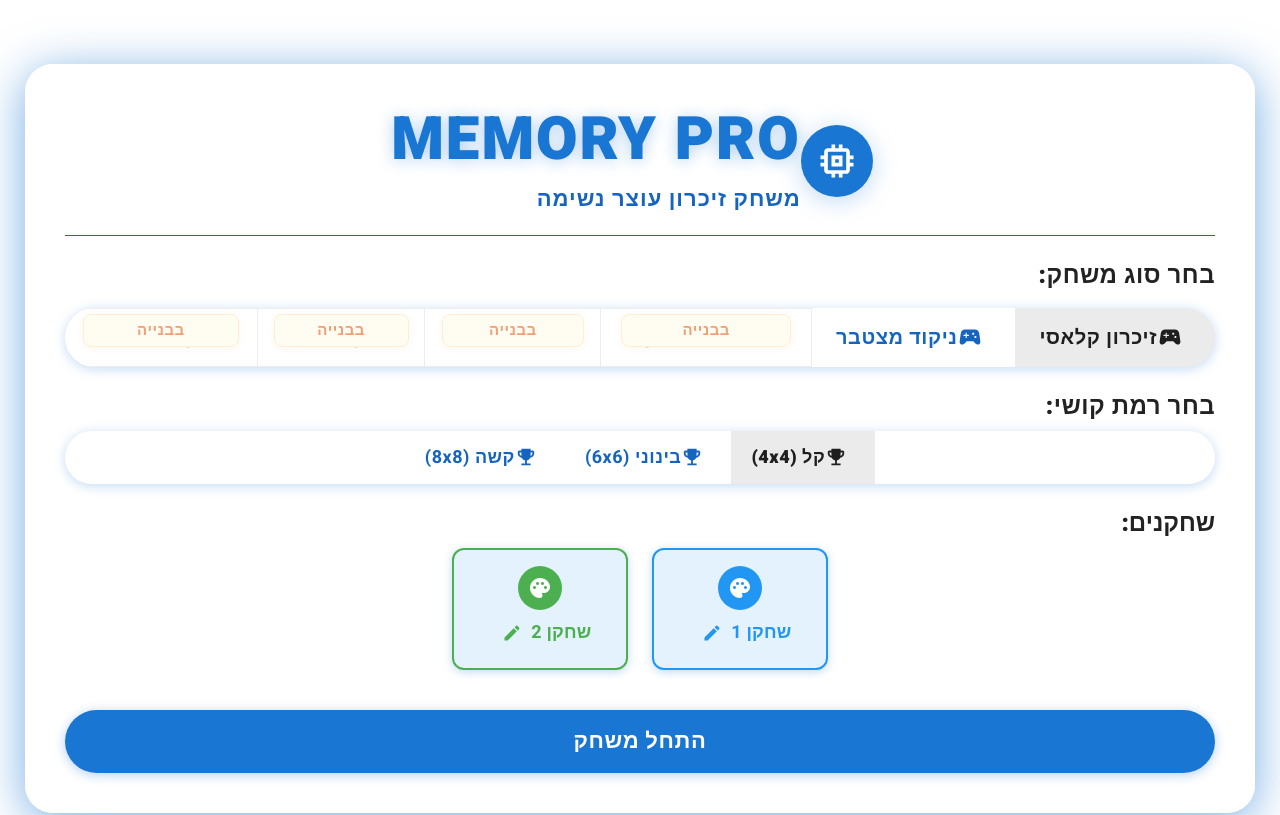
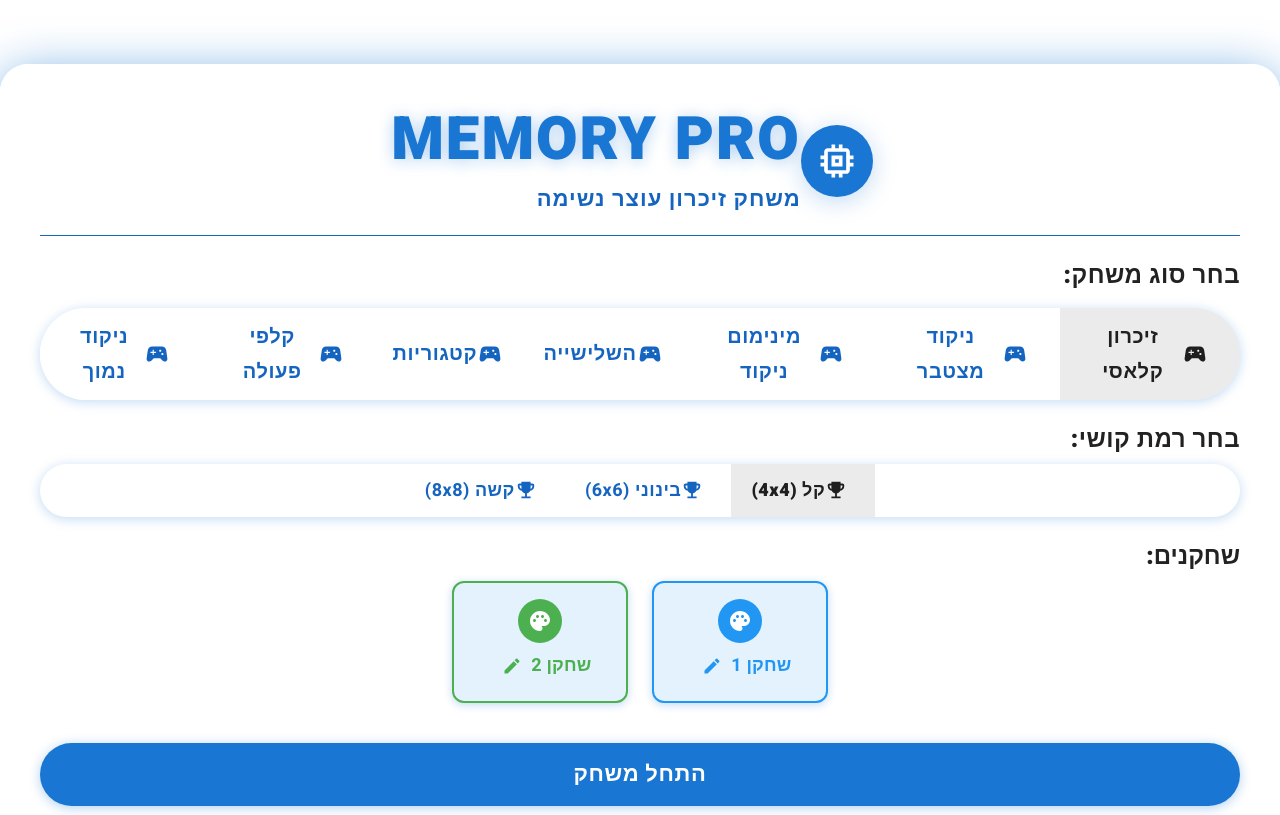
Before and after one commit to shlomoi10/memorys, a React (Create React App) app: page / in a window 1280 px wide. Shown: the top 815 px of the page. Built offline with nearby package versions, Linux system fonts and the light colour scheme.

Commit message:
הוספת משחק 'ניקוד נמוך' עם חוקים ייחודיים, מחיקת 'ניקוד שלילי' ותיקוני UI

```diff
--- a/src/App.tsx
+++ b/src/App.tsx
@@ -13,6 +13,7 @@ import { useTripletMemory } from './hooks/useTripletMemory';
 import { useCategoriesMemory } from './hooks/useCategoriesMemory';
 import { useActionCardsMemory } from './hooks/useActionCardsMemory';
 import { useCumulativeScoreMemory } from './hooks/useCumulativeScoreMemory';
+import { useLowScoreMemory } from './hooks/useLowScoreMemory';
 import { GAME_RULES } from './constants/gameRules';
 import { MemorySettings, Player } from './core/BaseMemory';
 import './AppButtons.css';
@@ -77,6 +78,7 @@ export default function App() {
   const triplet = useTripletMemory(settings);
   const categories = useCategoriesMemory(settings);
   const actioncards = useActionCardsMemory(settings);
+  const lowscore = useLowScoreMemory(settings);
 
   const variantMap: Record<string, any> = {
     classic,
@@ -85,13 +87,19 @@ export default function App() {
     triplet,
     categories,
     actioncards,
+    lowscore,
   };
+
+  const extendedGameVariants = [
+    ...gameVariants,
+    { key: 'lowscore', name: 'ניקוד נמוך', hook: useLowScoreMemory },
+  ];
 
   let gameHookResult = selectedGame ? variantMap[selectedGame] : null;
   let gameName = '';
   let gameRules = '';
   if (selectedGame) {
-    const variant = gameVariants.find(g => g.key === selectedGame);
+    const variant = extendedGameVariants.find(g => g.key === selectedGame);
     if (variant) {
       gameName = variant.name;
       gameRules = GAME_RULES[selectedGame] || '';
@@ -164,7 +172,7 @@ export default function App() {
   if (!selectedGame) {
     return (
       <StartScreen
-        gameVariants={gameVariants}
+        gameVariants={extendedGameVariants}
         defaultPlayers={settings.players}
         onStart={({ selectedGame, boardSize, players }) => {
           // קבע מספר זוגות לפי boardSize
@@ -214,6 +222,9 @@ export default function App() {
             onSettings={() => setShowSettings(true)}
             onInfo={() => setShowInfo(true)}
             onBackToHome={handleBackToHome}
+            timer={gameHookResult?.timer}
+            pairsFound={gameHookResult?.pairsFound}
+            totalPairs={gameHookResult?.totalPairs}
           />
         </div>
         <Board
--- a/src/components/StartScreen.tsx
+++ b/src/components/StartScreen.tsx
@@ -18,7 +18,7 @@ const PLAYER_COLORS = [
 ];
 
 interface StartScreenProps {
-  gameVariants: { key: string; name: string }[];
+  gameVariants: { key: string; name: string; disabled?: boolean }[];
   defaultPlayers: Player[];
   onStart: (params: { selectedGame: string; boardSize: number; players: Player[] }) => void;
   onPlayersChange?: (players: Player[]) => void;
@@ -86,13 +86,12 @@ export default function StartScreen({
             value={selectedGame}
             exclusive
             onChange={(_, val) => {
-              // לא לאפשר לחיצה על משחקים לא זמינים
-              if (val === 'classic' || val === 'cumulative') setSelectedGame(val);
+              setSelectedGame(val);
             }}
             sx={{ mb: 3, display: 'flex', justifyContent: 'center', overflow: 'hidden', borderRadius: 99, fontFamily: 'Heebo, Varela Round, Arial, sans-serif !important', boxShadow: '0 2px 12px #1976d244' }}
           >
-            {gameVariants.map((g: { key: string; name: string }, idx) => {
-              const isDisabled = g.key !== 'classic' && g.key !== 'cumulative';
+            {gameVariants.map((g: { key: string; name: string; disabled?: boolean }, idx) => {
+              const isDisabled = !!g.disabled;
               return (
                 <ToggleButton
                   key={g.key}
--- /dev/null
+++ b/src/hooks/useLowScoreMemory.ts
@@ -0,0 +1,166 @@
+import { useState, useEffect } from 'react';
+import { Card, Player, MemorySettings } from '../core/BaseMemory';
+import { getAvailableEmojis } from '../utils/EmojiHelper';
+
+// יצירת קלפים עם pairScore רנדומלי (זהה לכל זוג)
+function generateCardsWithScores(numPairs: number) {
+  const emojis = getAvailableEmojis(numPairs);
+  let newCards: Card[] = [];
+  for (let i = 0; i < emojis.length; i++) {
+    // ניקוד רנדומלי בין 1 ל-10 לכל זוג
+    const score = Math.floor(Math.random() * 10) + 1;
+    newCards.push({ id: `${i}-a`, emoji: emojis[i], type: 'normal', isOpen: false, isMatched: false, pairScore: score });
+    newCards.push({ id: `${i}-b`, emoji: emojis[i], type: 'normal', isOpen: false, isMatched: false, pairScore: score });
+  }
+  // ערבוב
+  for (let i = newCards.length - 1; i > 0; i--) {
+    const j = Math.floor(Math.random() * (i + 1));
+    [newCards[i], newCards[j]] = [newCards[j], newCards[i]];
+  }
+  return newCards;
+}
+
+export function useLowScoreMemory(settings: MemorySettings) {
+  const [cards, setCards] = useState<Card[]>([]);
+  const [flipped, setFlipped] = useState<string[]>([]);
+  const [lockBoard, setLockBoard] = useState(false);
+  const [players, setPlayers] = useState<Player[]>(settings.players.map(p => ({ ...p, score: 0 })));
+  const [currentPlayer, setCurrentPlayer] = useState(settings.currentPlayer);
+  const [winner, setWinner] = useState<Player | null>(null);
+  const [isPopupOpen, setIsPopupOpen] = useState(false);
+  const [moves, setMoves] = useState(0);
+  const [startTime, setStartTime] = useState<number | null>(null);
+  const [timer, setTimer] = useState('00:00');
+
+  useEffect(() => {
+    setPlayers(prevPlayers => prevPlayers.map((p, idx) => ({
+      ...p,
+      name: settings.players[idx]?.name || p.name,
+      color: settings.players[idx]?.color || p.color,
+    })));
+  }, [settings.players]);
+
+  useEffect(() => {
+    const numPairs = settings.numPairs || 8;
+    setCards(generateCardsWithScores(numPairs));
+    setFlipped([]);
+    setLockBoard(false);
+    setPlayers(settings.players.map(p => ({ ...p, score: 0 })));
+    setCurrentPlayer(settings.currentPlayer);
+    setWinner(null);
+    setIsPopupOpen(false);
+  }, [settings.numPairs, settings.currentPlayer]);
+
+  useEffect(() => {
+    setMoves(0);
+    setStartTime(null);
+    setTimer('00:00');
+  }, [settings.numPairs, settings.currentPlayer]);
+
+  useEffect(() => {
+    if (cards.length && startTime === null && moves === 0) {
+      setStartTime(Date.now());
+    }
+  }, [cards, startTime, moves]);
+
+  useEffect(() => {
+    if (startTime !== null && !winner) {
+      const interval = setInterval(() => {
+        const diff = Math.floor((Date.now() - startTime) / 1000);
+        const m = String(Math.floor(diff / 60)).padStart(2, '0');
+        const s = String(diff % 60).padStart(2, '0');
+        setTimer(`${m}:${s}`);
+      }, 1000);
+      return () => clearInterval(interval);
+    }
+  }, [startTime, winner]);
+
+  useEffect(() => {
+    if (flipped.length === 2) {
+      setMoves(m => m + 1);
+    }
+  }, [flipped]);
+
+  useEffect(() => {
+    if (flipped.length === 2) {
+      setLockBoard(true);
+      setTimeout(() => {
+        const [id1, id2] = flipped;
+        const c1 = cards.find(c => c.id === id1);
+        const c2 = cards.find(c => c.id === id2);
+        if (
+          c1 && c2 &&
+          JSON.stringify(c1.emoji) === JSON.stringify(c2.emoji)
+        ) {
+          setCards(prev => prev.map(card =>
+            card.id === id1 || card.id === id2 ? { ...card, isMatched: true, isOpen: true } : card
+          ));
+          // לא צוברים נקודות בזוג תואם
+        } else if (c1 && c2) {
+          setCards(prev => prev.map(card =>
+            card.id === id1 || card.id === id2 ? { ...card, isOpen: false } : card
+          ));
+          // צבור את סכום הניקוד של שני הקלפים לשחקן הנוכחי
+          setPlayers(prev => prev.map((p, i) => i === currentPlayer ? { ...p, score: (p.score || 0) + (c1.pairScore || 0) + (c2.pairScore || 0) } : p));
+          setCurrentPlayer(prev => (prev + 1) % players.length);
+        }
+        setFlipped([]);
+        setLockBoard(false);
+      }, 800);
+    }
+  }, [flipped, cards, currentPlayer, players.length]);
+
+  useEffect(() => {
+    if (cards.length > 0 && cards.every(c => c.isMatched)) {
+      setIsPopupOpen(true);
+      // מנצח: מי שצבר הכי פחות נקודות
+      const minScore = Math.min(...players.map(p => p.score || 0));
+      setWinner(players.find(p => (p.score || 0) === minScore) || null);
+    }
+  }, [cards, players]);
+
+  useEffect(() => {
+    if (winner) {
+      setStartTime(null); // עוצר את הטיימר
+    }
+  }, [winner]);
+
+  const onCardClick = (id: string) => {
+    if (lockBoard || winner) return;
+    const card = cards.find(c => c.id === id);
+    if (!card || card.isOpen || card.isMatched || flipped.includes(id)) return;
+    setCards(prev => prev.map(c => c.id === id ? { ...c, isOpen: true } : c));
+    setFlipped(prev => [...prev, id]);
+  };
+
+  const reset = () => {
+    const numPairs = settings.numPairs || 8;
+    setCards(generateCardsWithScores(numPairs));
+    setFlipped([]);
+    setLockBoard(false);
+    setPlayers(settings.players.map(p => ({ ...p, score: 0 })));
+    setCurrentPlayer(settings.currentPlayer);
+    setWinner(null);
+    setIsPopupOpen(false);
+    setMoves(0);
+    setStartTime(null);
+    setTimer('00:00');
+  };
+
+  const pairsFound = cards.filter(c => c.isMatched).length / 2;
+  const totalPairs = cards.length / 2;
+
+  return {
+    cards,
+    players,
+    currentPlayer,
+    onCardClick,
+    winner,
+    isPopupOpen,
+    reset,
+    timer,
+    pairsFound,
+    totalPairs,
+    moves,
+  };
+}
```
Also changed, not shown: src/components/PanelButtons.tsx (+6 -1 lines).
